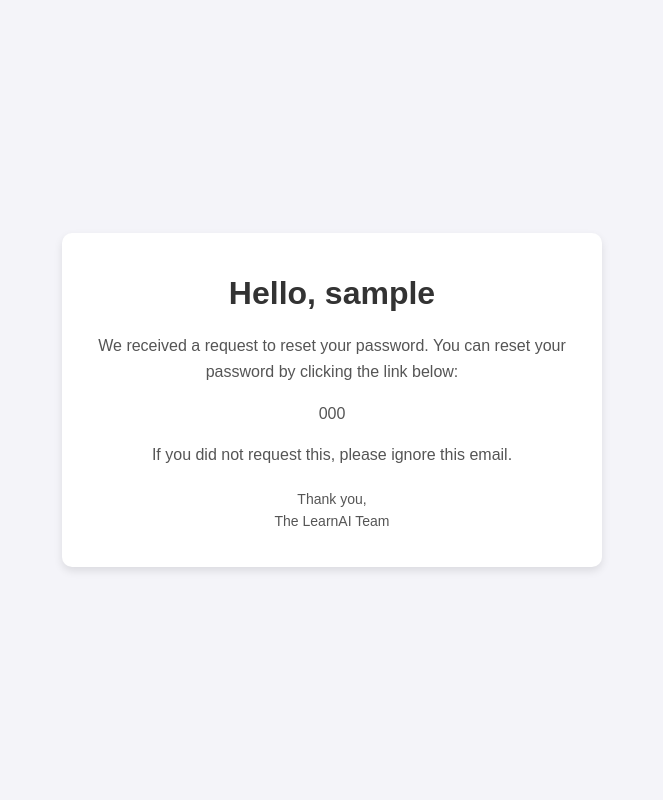
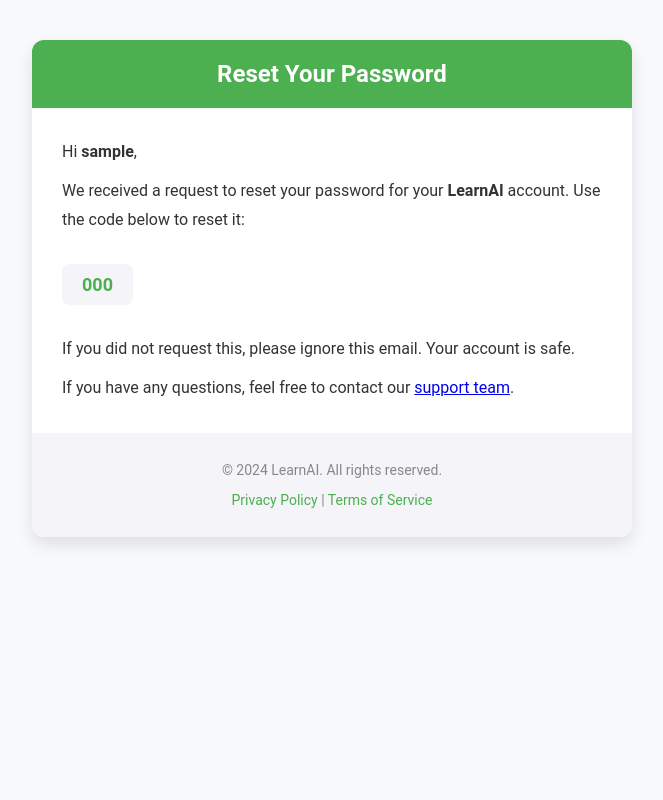
Before and after one commit to LearnAI-Project/C24_4_2024-1_G1C_LearnAI-Backend, a Python web app: template spring/src/main/resources/templates/TemplateEmailResetPassword.html in a window 1280 px wide. Shown: the whole page, without its empty margins (308-971 px from the left). Run offline with Jinja, Linux system fonts and the light colour scheme; the template is opened without the code that fills it: most values are stand-ins (such as "Sample title", 1, 10 or a date in 2020).

Commit message:
change Email Template and remove ddl-auto

```diff
--- a/spring/src/main/resources/application.yml
+++ b/spring/src/main/resources/application.yml
@@ -1,9 +1,6 @@
 spring:
   application:
     name: LearnAi
-  jpa:
-    hibernate:
-      ddl-auto: create
   datasource:
     url: ${DB_URL}
   mail:
--- a/spring/src/main/resources/templates/TemplateEmailResetPassword.html
+++ b/spring/src/main/resources/templates/TemplateEmailResetPassword.html
@@ -3,61 +3,84 @@
 <head>
     <meta charset="UTF-8">
     <meta name="viewport" content="width=device-width, initial-scale=1.0">
-    <title>Password Reset</title>
+    <title>Reset Your Password</title>
     <style>
         body {
-            font-family: Arial, sans-serif;
-            background-color: #f4f4f9;
+            font-family: 'Roboto', Arial, sans-serif;
+            color: #333;
+            background-color: #f7f9fc;
             margin: 0;
             padding: 0;
-            display: flex;
-            justify-content: center;
-            align-items: center;
-            height: 100vh;
         }
         .email-container {
+            max-width: 600px;
+            margin: 40px auto;
             background-color: #ffffff;
+            border: none;
+            border-radius: 12px;
+            overflow: hidden;
+            box-shadow: 0 8px 16px rgba(0, 0, 0, 0.1);
+        }
+        .header {
+            background-color: #4CAF50;
+            color: #ffffff;
+            text-align: center;
             padding: 20px;
-            border-radius: 10px;
-            box-shadow: 0 4px 8px rgba(0, 0, 0, 0.1);
-            max-width: 500px;
-            text-align: center;
         }
-        h1 {
-            color: #333333;
+        .header h1 {
+            margin: 0;
+            font-size: 24px;
+            font-weight: 700;
         }
-        p {
-            color: #555555;
-            line-height: 1.6;
+        .content {
+            padding: 20px 30px;
         }
-        a {
+        .content p {
+            line-height: 1.8;
+            margin: 10px 0;
+            font-size: 16px;
+        }
+        .reset-code {
             display: inline-block;
+            background-color: #f4f4f9;
+            color: #4CAF50;
+            padding: 10px 20px;
+            font-weight: 700;
+            border-radius: 8px;
             margin: 20px 0;
-            padding: 10px 20px;
-            font-size: 16px;
-            color: #ffffff;
-            background-color: #007bff;
-            text-decoration: none;
-            border-radius: 5px;
-        }
-        a:hover {
-            background-color: #0056b3;
+            font-size: 18px;
         }
         .footer {
-            margin-top: 20px;
+            background-color: #f4f4f9;
+            text-align: center;
+            padding: 15px;
             font-size: 14px;
-            color: #777777;
+            color: #888;
+        }
+        .footer a {
+            color: #4CAF50;
+            text-decoration: none;
+        }
+        .footer a:hover {
+            text-decoration: underline;
         }
     </style>
 </head>
 <body>
 <div class="email-container">
-    <h1>Hello, {{username}}</h1>
-    <p>We received a request to reset your password. You can reset your password by clicking the link below:</p>
-    <p>{{resetCode}}</p>
-    <p>If you did not request this, please ignore this email.</p>
+    <div class="header">
+        <h1>Reset Your Password</h1>
+    </div>
+    <div class="content">
+        <p>Hi <strong>{{username}}</strong>,</p>
+        <p>We received a request to reset your password for your <strong>LearnAI</strong> account. Use the code below to reset it:</p>
+        <div class="reset-code">{{resetCode}}</div>
+        <p>If you did not request this, please ignore this email. Your account is safe.</p>
+        <p>If you have any questions, feel free to contact our <a href="mailto:learnai.tecsup@gmail.com">support team</a>.</p>
+    </div>
     <div class="footer">
-        <p>Thank you,<br>The LearnAI Team</p>
+        <p>&copy; 2024 LearnAI. All rights reserved.</p>
+        <p><a href="#">Privacy Policy</a> | <a href="#">Terms of Service</a></p>
     </div>
 </div>
 </body>
```
Also changed, not shown: spring/src/main/resources/templates/TemplateEmail.html (+58 -19 lines).
